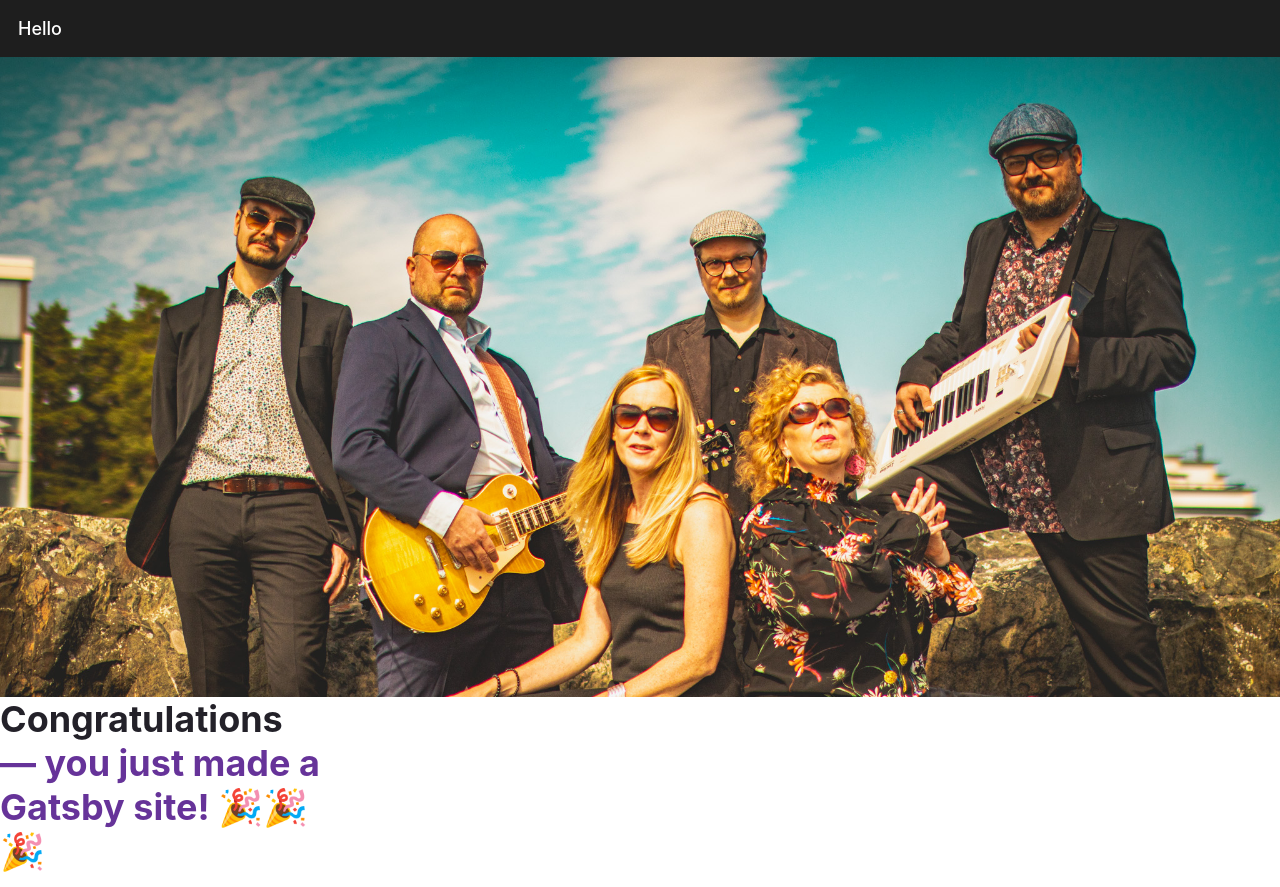
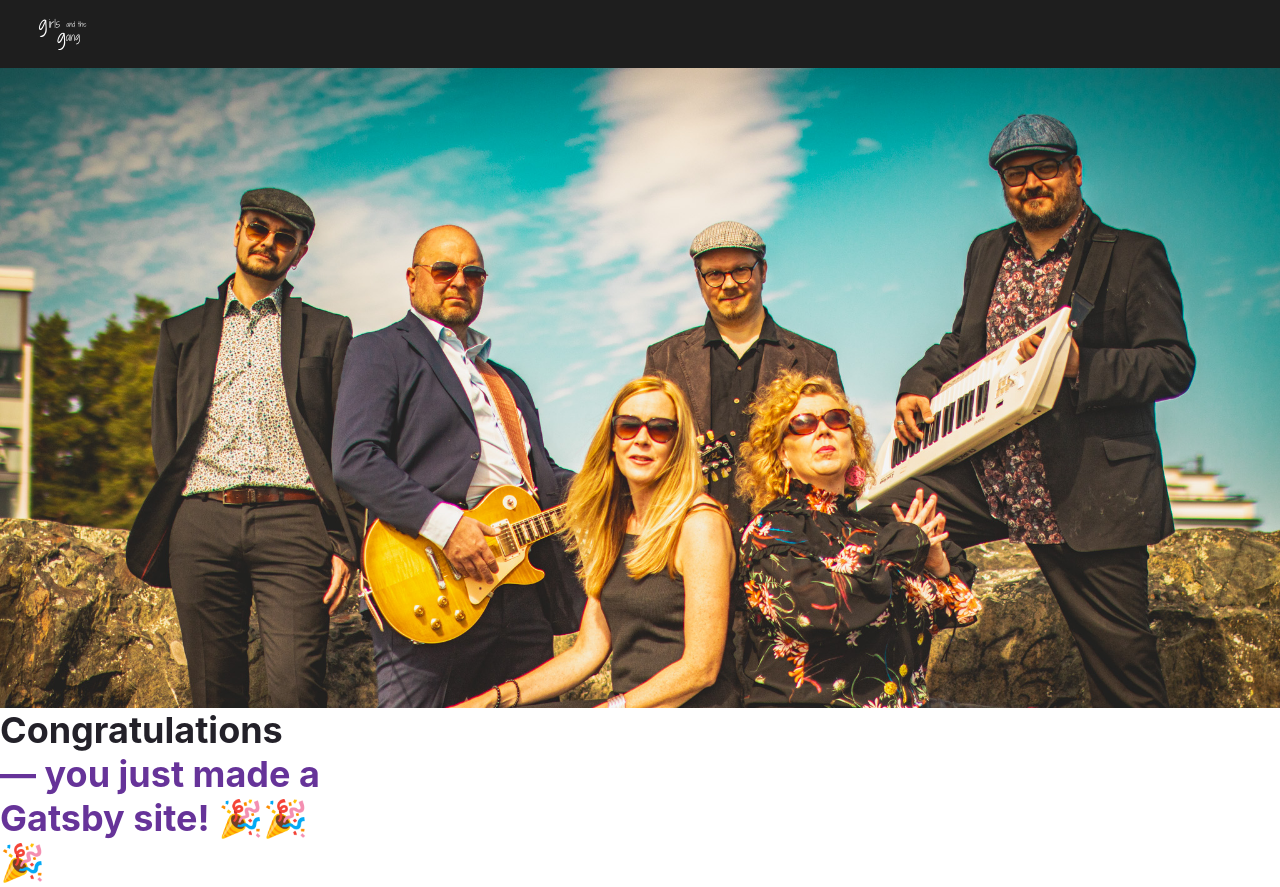
Before and after one commit to Kaivosukeltaja/girls-and-the-gang, a Gatsby site: page / in a window 1280 px wide. Shown: the top 887 px of the page. Built offline with nearby package versions, Linux system fonts and the light colour scheme; Gatsby itself is replaced by a stand-in of ours.

Commit message:
Add logo in topbar

```diff
--- a/gatsby-config.js
+++ b/gatsby-config.js
@@ -35,5 +35,13 @@ module.exports = {
       },
       __key: "images",
     },
+    {
+      resolve: "gatsby-plugin-react-svg",
+      options: {
+        rule: {
+          include: /\.inline\.svg$/
+        }
+      }
+    }
   ],
 };
--- a/package.json
+++ b/package.json
@@ -19,6 +19,7 @@
     "gatsby-plugin-google-gtag": "^5.12.3",
     "gatsby-plugin-image": "^3.12.3",
     "gatsby-plugin-manifest": "^5.12.3",
+    "gatsby-plugin-react-svg": "^3.3.0",
     "gatsby-plugin-sharp": "^5.12.3",
     "gatsby-plugin-sitemap": "^6.12.3",
     "gatsby-source-filesystem": "^5.12.1",
--- a/src/pages/components/Logo.js
+++ b/src/pages/components/Logo.js
@@ -1,8 +1,10 @@
 import React from "react";
+import LogoSvg from "../../images/gg-logo.inline.svg"
+import { logo } from "./Logo.module.css"
 
 const Logo = () => (
     <>
-
+        <LogoSvg className={logo} />
     </>
 )
 
--- /dev/null
+++ b/src/pages/components/Logo.module.css
@@ -0,0 +1,5 @@
+.logo {
+    height: 64px;
+    width: auto;
+    fill: var(--top-bar-text-color)
+}
--- a/src/pages/components/TopBar.js
+++ b/src/pages/components/TopBar.js
@@ -1,10 +1,11 @@
 import React from "react"
 
 import { bar } from "./TopBar.module.css"
+import Logo from "./Logo";
 
 const TopBar = () => (
     <nav className={bar}>
-        Hello
+        <Logo />
     </nav>
 )
 
--- a/src/pages/components/TopBar.module.css
+++ b/src/pages/components/TopBar.module.css
@@ -1,5 +1,5 @@
 .bar {
     background-color: var(--top-bar-bg-color);
     color: var(--top-bar-text-color);
-    padding: 1rem;
+    padding: 0 1rem;
 }
```
Also changed, not shown: src/images/gg-logo.inline.svg (added), src/images/gg-logo.svg (deleted), 1 other file.
